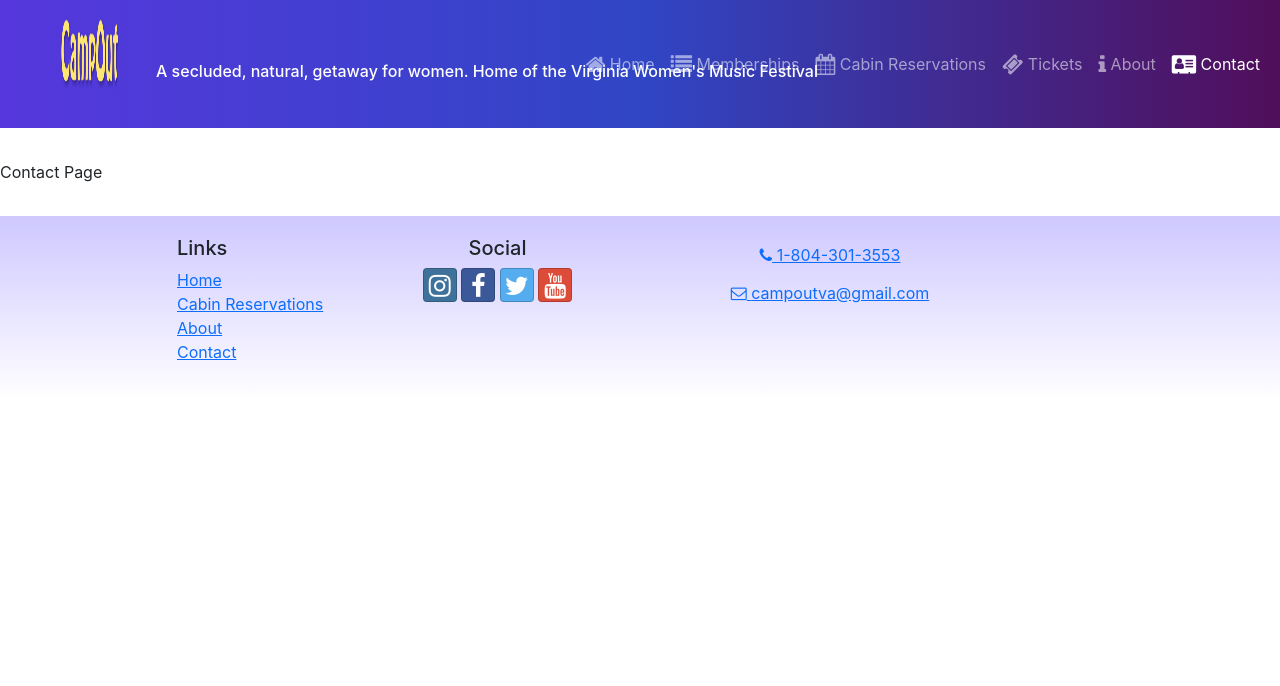
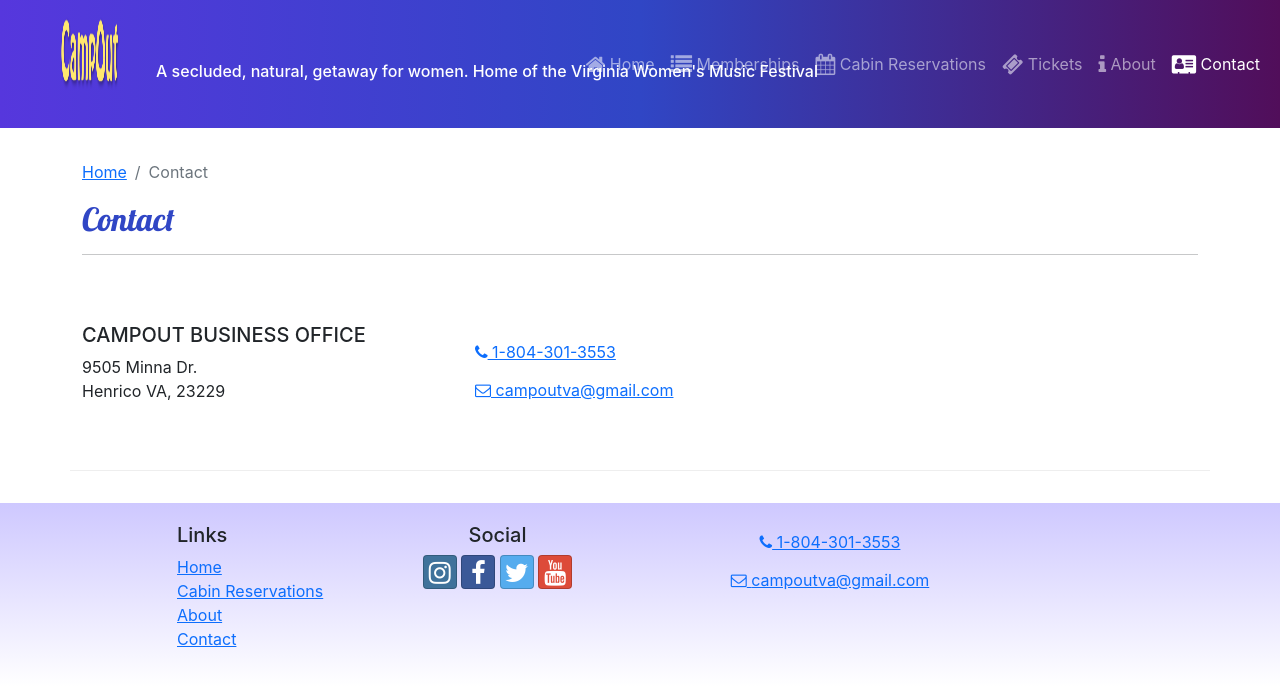
Before and after one commit to chriskennedy78/Campout-Update-Reactified, a React (Create React App) app: page /Contact in a window 1280 px wide. Shown: the top 686 px of the page. Built offline with nearby package versions, Linux system fonts and the light colour scheme.

Commit message:
ContacUs page

```diff
--- a/src/App.css
+++ b/src/App.css
@@ -40,6 +40,7 @@
 .navbar-brand {
     max-width: 4rem;
     margin-right: 2rem;
+
 }
 
 .navbar-brand img {
--- a/src/App.js
+++ b/src/App.js
@@ -17,7 +17,7 @@
             <Header />
             <Routes>
                 <Route path="/" element={<HomePage />} />
-                <Route path="contact" element={<ContactPage />} />
+                <Route path="Contact" element={<ContactPage />} />
                 <Route path="Memberships" element={<MembershipPage />} />
                 <Route
                     path="CabinReservations"
--- a/src/features/cabins/CabinDetail.js
+++ b/src/features/cabins/CabinDetail.js
@@ -1,4 +1,12 @@
-import { Card, CardImg, CardText, CardBody, Col, Row } from "reactstrap";
+import {
+    Card,
+    CardImg,
+    CardText,
+    CardBody,
+    Col,
+    Row,
+    CardHeader,
+} from "reactstrap";
 
 const CabinDetail = ({ cabin }) => {
     const { image, name, description, sleepingArrangements } = cabin;
@@ -12,9 +20,11 @@
             </Col>
             <Col>
                 <Card>
+                    <CardHeader className="bg-primary text-white">
+                        <h3>{sleepingArrangements}</h3>
+                    </CardHeader>
                     <CardBody>
                         <CardText>
-                            <h3>{sleepingArrangements}</h3>
                             <Row>{description}</Row>
                         </CardText>
                     </CardBody>
--- a/src/features/memberships/MembershipCard.js
+++ b/src/features/memberships/MembershipCard.js
@@ -1,4 +1,4 @@
-import { Card, CardBody, CardTitle, Row } from "reactstrap";
+import { Card, CardBody, CardHeader, CardTitle, Row } from "reactstrap";
 
 // this card is deconstructed by listing the keys in the {} and assigning them to the object name.
 const MembershipCard = ({ membership }) => {
@@ -6,8 +6,9 @@
     return (
         <Row>
             <Card>
-                <CardTitle>{name}</CardTitle>
-
+                <CardHeader className="bg-primary text-white">
+                    {name}
+                </CardHeader>
                 <CardBody>
                     {description}
                     <br />
--- a/src/pages/ContactPage.js
+++ b/src/pages/ContactPage.js
@@ -1,5 +1,39 @@
+import { Container, Row, Col } from "reactstrap";
+import SubHeader from "../components/SubHeader";
+
 const ContactPage = () => {
-    return <div>Contact Page</div>;
+    return (
+        <Container>
+            <SubHeader current="Contact" />
+            <Row className="row-content align-items-center">
+                <Col sm="4">
+                    <h5>CAMPOUT BUSINESS OFFICE</h5>
+                    <address>
+                        9505 Minna Dr.
+                        <br />
+                        Henrico VA, 23229
+                    </address>
+                </Col>
+                <Col>
+                    <a
+                        role="button"
+                        className="btn btn-link"
+                        href="tel:+18043013553"
+                    >
+                        <i className="fa fa-phone" /> 1-804-301-3553
+                    </a>
+                    <br />
+                    <a
+                        role="button"
+                        className="btn btn-link"
+                        href="mailto:campoutva@gmail.com"
+                    >
+                        <i className="fa fa-envelope-o" /> campoutva@gmail.com
+                    </a>
+                </Col>
+            </Row>
+        </Container>
+    );
 };
 
 export default ContactPage;
--- a/src/pages/HomePage.js
+++ b/src/pages/HomePage.js
@@ -1,16 +1,20 @@
-import { Container } from "reactstrap";
+import { Container, Row, Col } from "reactstrap";
 import DisplayList from "../features/display/DisplayList";
 import SubHeader from "../components/SubHeader";
 import ImageCarousel from "../features/carousel/ImageCarousel";
+import CabinsList from "../features/cabins/CabinsList";
 
 const HomePage = () => {
     return (
         <Container>
             <SubHeader current="Home" />
-            <ImageCarousel />
-            <br />
-            <h2>Featured Artist</h2>
-            <DisplayList />
+            <Row>
+                <ImageCarousel />
+            </Row>
+            <Row>
+                <h2>Featured Artist</h2>
+                <DisplayList />
+            </Row>
         </Container>
     );
 };
```
